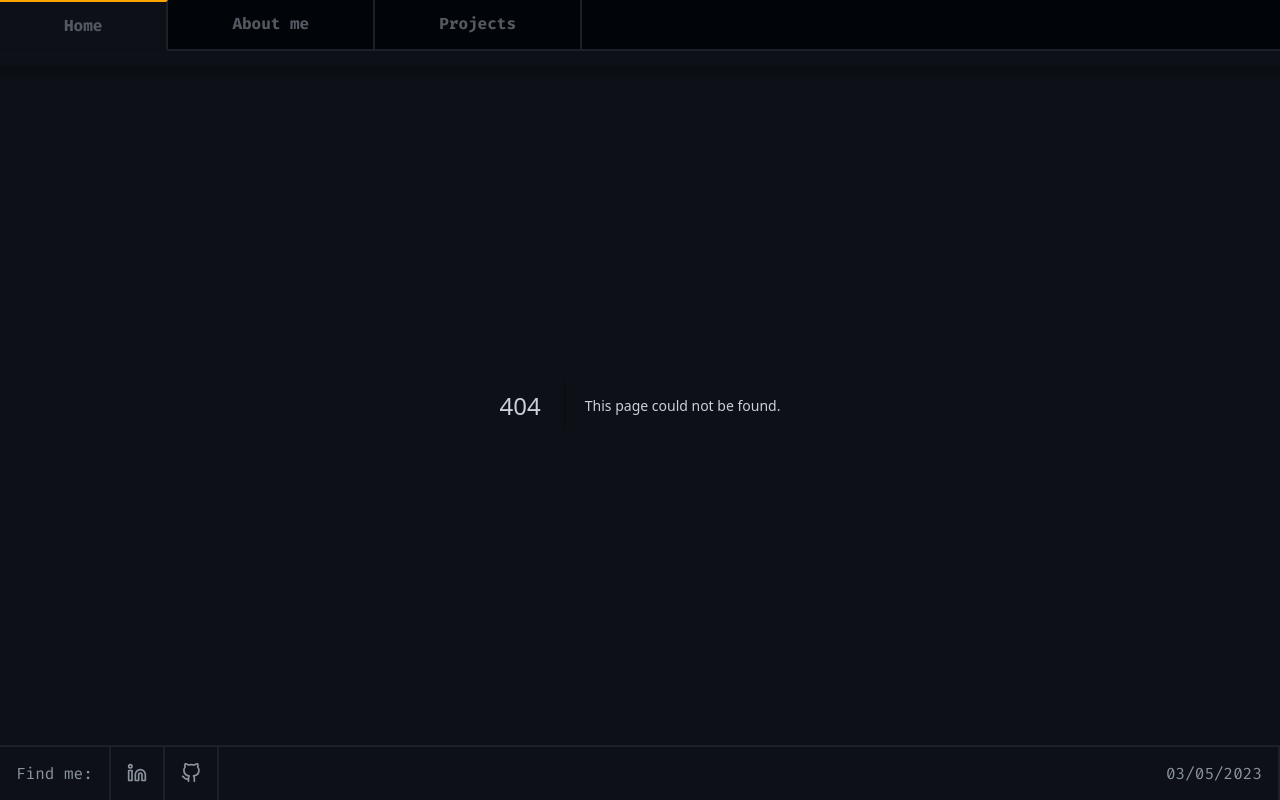
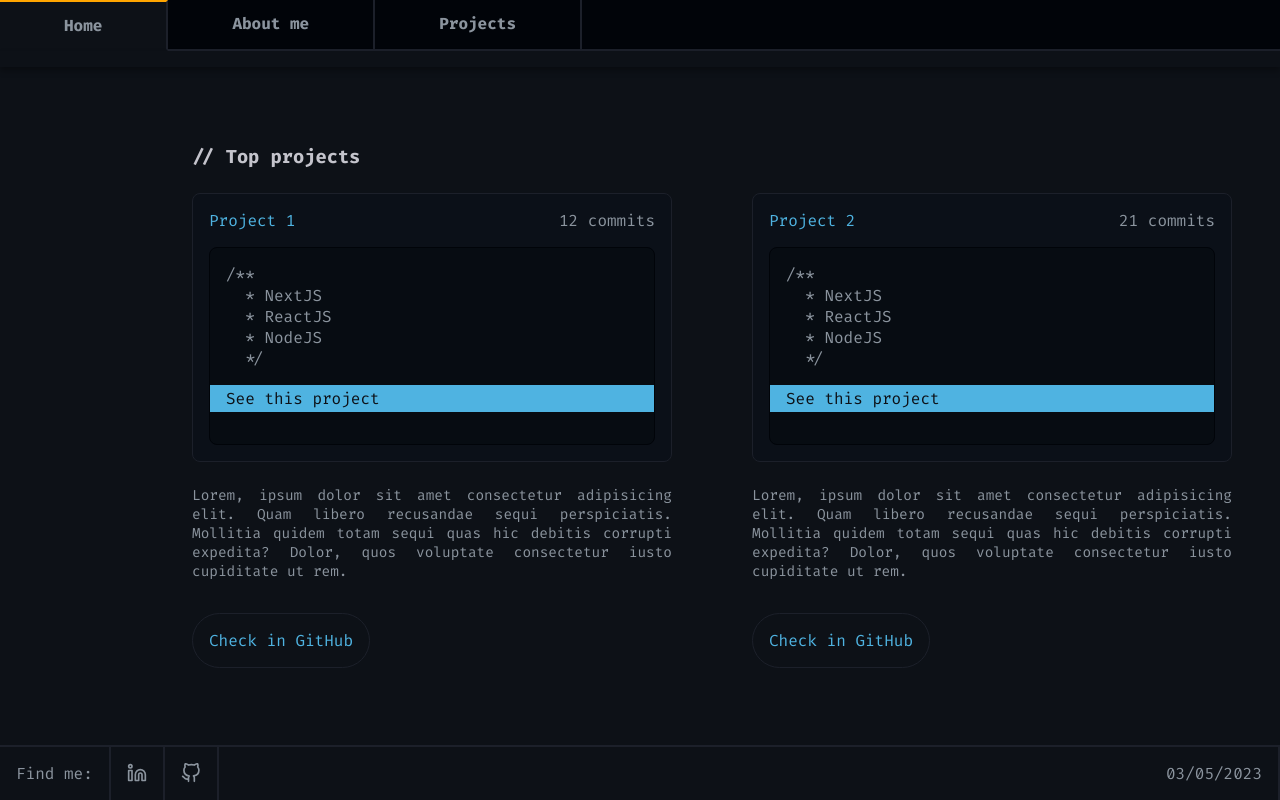
Before and after one commit to VitorHugoAntunes/My_Portfolio, a Next.js app: page /projects in a window 1280 px wide. Before the commit this address had no page. Built offline with nearby package versions, Linux system fonts and the light colour scheme.

Commit message:
Tech tags, Projects Page and Project Card Component

```diff
--- /dev/null
+++ b/src/components/ProjectCard/index.tsx
@@ -0,0 +1,39 @@
+import { useEffect } from 'react'
+import Link from "next/link";
+import { ProjectCardDiv } from './styles'
+
+interface ProjectProps {
+    title: string;
+    contribuitions: string;
+    usedTechs: String[],
+    linkTitle: string;
+}
+
+interface CardStyleProps {
+    boxShadow: boolean;
+}
+
+export default function ProjectCard({ title, contribuitions, usedTechs, linkTitle, boxShadow }: ProjectProps & CardStyleProps) {
+    return (
+        <ProjectCardDiv className={boxShadow === true ? 'boxShadowActive' : ''}>
+            <div>
+                <span>{title}</span>
+                <span>{contribuitions}</span>
+            </div>
+            <div>
+                <div className="comments">
+                    {usedTechs.map((tech, index) => (
+                        <span key={index}>{index === 0 && "/**"} {index !== 0 && index !== usedTechs.length - 1 && "*"} {index === usedTechs.length - 1 && "*/"} {tech}</span>
+                    ))}
+                </div>
+                <Link href={"/projects"}>
+                    <div>
+                        {linkTitle}
+                    </div>
+
+                </Link>
+            </div>
+
+        </ProjectCardDiv>
+    )
+}
--- /dev/null
+++ b/src/components/ProjectCard/styles.ts
@@ -0,0 +1,72 @@
+import { styled } from "@stitches/react";
+
+export const ProjectCardDiv = styled('div', {
+    padding: "1rem",
+    border: "1px solid $border",
+    borderRadius: "8px",
+    width: "30rem",
+
+    display: "flex",
+    gap: "1rem",
+    background: "$card",
+    flexDirection: "column",
+
+    "&.boxShadowActive": {
+        boxShadow: "rgb(95, 240, 208, 10%) 0px 0px 300px",
+    },
+
+    "> div": {
+        display: "flex"
+    },
+
+    "> div:first-child": {
+        justifyContent: "space-between",
+
+        "span:first-child": {
+            color: "$blue"
+        },
+
+        "span:not(:first-child)": {
+            color: "$text"
+        }
+    },
+
+    "> div:last-child": {
+        flexDirection: "column",
+        border: "1px solid $darkBackground",
+        borderRadius: "8px",
+        background: "$cardBackground",
+        padding: "1rem 0 2rem",
+        gap: "1rem",
+
+        "> div, > a div": {
+            padding: "0 1rem"
+        },
+
+        ".comments": {
+            display: "flex",
+            flexDirection: "column",
+
+            span: {
+                color: "$text"
+            },
+
+            "span:not(:first-child)": {
+                marginLeft: "1.2rem"
+            },
+        },
+
+        a: {
+            flex: 1,
+            padding: "0.2rem 0",
+            textDecoration: "none",
+            background: "$blue",
+            color: "$background",
+            transition: "0.2s",
+
+            "&:hover": {
+                filter: "brightness(0.8)",
+            }
+        }
+    },
+})
--- /dev/null
+++ b/src/pages/projects.tsx
@@ -0,0 +1,53 @@
+import ProjectCard from '@/components/ProjectCard'
+import { ProjectDiv, ProjectsContainer, ProjectsWrapper } from '@/styles/pages/projects'
+import Link from 'next/link'
+import { useState, useEffect } from 'react'
+
+export default function Projects() {
+    const [isVisible, setIsVisible] = useState(false)
+    useEffect(() => {
+        setIsVisible(true)
+    }, [])
+
+    const style = {
+        opacity: isVisible ? 1 : 0,
+        transition: 'opacity 0.5s ease-in-out',
+    }
+    return (
+        <ProjectsContainer style={style}>
+            <div>
+                <h3>{"//"} Top projects</h3>
+            </div>
+            <ProjectsWrapper>
+                <ProjectDiv>
+                    <ProjectCard
+                        title="Project 1"
+                        contribuitions={"12 commits"}
+                        usedTechs={["", "NextJS", "ReactJS", "NodeJS", ""]}
+                        linkTitle={"See this project"}
+                        boxShadow={false}
+                    />
+
+                    <p>Lorem, ipsum dolor sit amet consectetur adipisicing elit. Quam libero recusandae sequi perspiciatis. Mollitia quidem totam sequi quas hic debitis corrupti expedita? Dolor, quos voluptate consectetur iusto cupiditate ut rem.</p>
+                    <Link href={"/"}>
+                        Check in GitHub
+                    </Link>
+                </ProjectDiv>
+                <ProjectDiv>
+                    <ProjectCard
+                        title="Project 2"
+                        contribuitions={"21 commits"}
+                        usedTechs={["", "NextJS", "ReactJS", "NodeJS", ""]}
+                        linkTitle={"See this project"}
+                        boxShadow={false}
+                    />
+
+                    <p>Lorem, ipsum dolor sit amet consectetur adipisicing elit. Quam libero recusandae sequi perspiciatis. Mollitia quidem totam sequi quas hic debitis corrupti expedita? Dolor, quos voluptate consectetur iusto cupiditate ut rem.</p>
+                    <Link href={"/"}>
+                        Check in GitHub
+                    </Link>
+                </ProjectDiv>
+            </ProjectsWrapper>
+        </ProjectsContainer>
+    )
+}
--- /dev/null
+++ b/src/styles/pages/projects.ts
@@ -0,0 +1,51 @@
+import { styled } from "@stitches/react";
+
+export const ProjectsContainer = styled('div', {
+    width: "70%",
+    height: "100%",
+    alignSelf: "center",
+    display: "flex",
+    flexDirection: "column",
+    justifyContent: "center",
+
+    h3: {
+        color: "$gray300"
+    }
+})
+
+export const ProjectsWrapper = styled('section', {
+    width: "100%",
+    display: "flex",
+    justifyContent: "space-between",
+    gap: "5rem",
+
+    marginTop: "1.5rem"
+})
+
+export const ProjectDiv = styled('div', {
+    display: "flex",
+    flexDirection: "column",
+
+    "> p": {
+        marginTop: "1.5rem",
+        textAlign: "justify",
+        maxWidth: "30rem",
+        fontSize: "0.9rem",
+        color: "$icon"
+    },
+
+    "> a": {
+        marginTop: "2rem",
+        width: "fit-content",
+        textDecoration: "none",
+        color: "$blue",
+        padding: "1rem",
+        border: "1px solid $border",
+        borderRadius: "32px",
+        transition: "0.2s",
+
+        "&:hover": {
+            filter: "brightness(0.8)"
+        }
+    }
+})
--- a/src/styles/styles.ts
+++ b/src/styles/styles.ts
@@ -18,7 +18,7 @@ export const {
             darkBackground: '#010409',
             border: "#1C202A",
             icon: "#8B949E",
-            text: '#535961',
+            text: '#8B949E',
             title: '#CBCFD6',
             card: '#0B1018',
             cardBackground: '#070C12',
```
Also changed, not shown: src/pages/about.tsx (+14 -18 lines), src/pages/index.tsx (+21 -23 lines), src/styles/pages/home.ts (+0 -68 lines), src/tags/data.tsx (added, +15 -0 lines).
